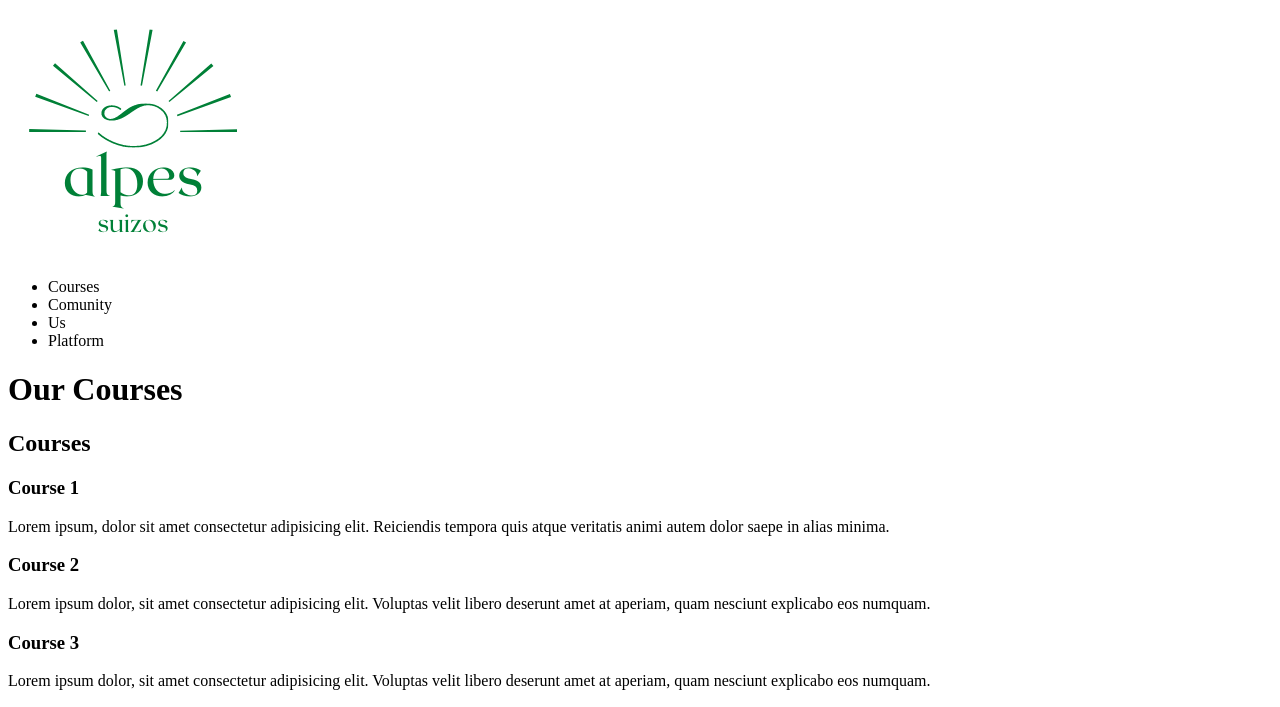
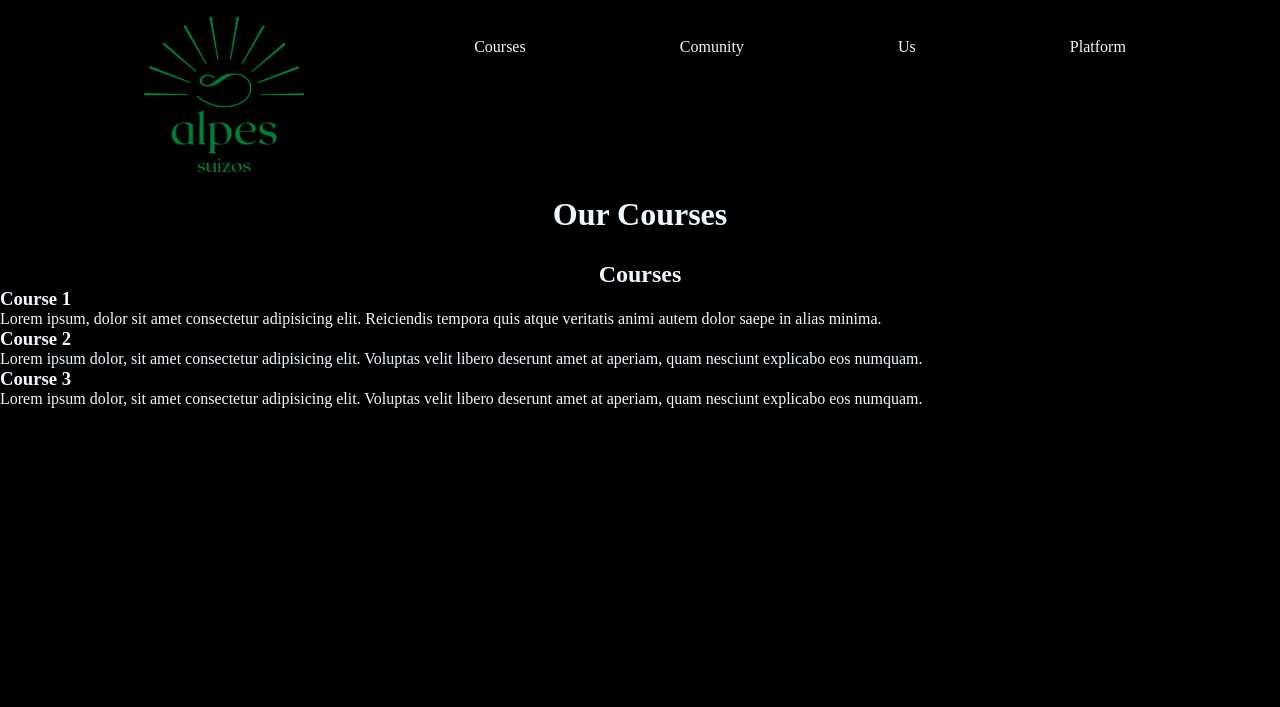
Before and after one commit to JUANDALNINO/WebDevelopment-CoderHouse-Lectures, a plain HTML site: page lecture07-Grids-vol2/grids-repaso/index.html in a window 1280 px wide. Shown: the top 707 px of the page. Drawn offline with Linux system fonts and the light colour scheme.

Commit message:
Finish the review lecture

```diff
--- a/lecture07-Grids-vol2/grids-repaso/index.html
+++ b/lecture07-Grids-vol2/grids-repaso/index.html
@@ -9,12 +9,12 @@
 </head>
 
 <body id="gridArea">
-    <header>
-        <nav>
-            <a href="./index.html">
-                <img src="./Logo hotel vector verde.png" alt="">
+    <header class="headerNav">
+        <nav class="nav">
+            <a class="logo" href="./index.html">
+                <img class="imgLogo" src="./Logo hotel vector verde.png" alt="">
             </a>
-            <ul>
+            <ul class="navLinks">
                 <li>Courses</li>
                 <li>Comunity</li>
                 <li>Us</li>
@@ -23,7 +23,7 @@
         </nav>
         <h1>Our Courses</h1>
     </header>
-    <section>
+    <section id="courses">
         <h2>Courses</h2>
         <article>
             <h3>Course 1</h3>
@@ -38,7 +38,7 @@
             <p>Lorem ipsum dolor, sit amet consectetur adipisicing elit. Voluptas velit libero deserunt amet at aperiam, quam nesciunt explicabo eos numquam.</p>
         </article>
     </section>
-    <section>
+    <section id="services">
         <h2>Services</h2>
         <ul>
             <li>Service 01</li>
--- a/lecture07-Grids-vol2/grids-repaso/styles.css
+++ b/lecture07-Grids-vol2/grids-repaso/styles.css
@@ -0,0 +1,93 @@
+* {
+    margin: 0;
+    padding: 0;
+    box-sizing: border-box;
+    text-decoration: none;
+    list-style: none;
+}
+
+h1, h2 {
+    text-align: center;
+}
+
+body {
+    color: aliceblue;
+    background-color: black;
+    font-size: rem;
+}
+
+#gridArea {
+    display: grid;
+    grid-template-areas:
+    "headerNav"
+    "courses"
+    "services"
+    "footerSocial"
+    ;
+    grid-template-columns: 100%;
+    grid-template-rows: 1fr 2fr 2fr 1fr;
+    row-gap: 2%;
+}
+
+.headerNav {
+    grid-area: headerNav;
+}
+
+#courses {
+    grid-area: courses;
+}
+
+#services {
+    grid-area: services;
+}
+
+footer {
+    grid-area: footerSocial;
+}
+
+/*  Nav */
+.nav {
+    display: flex;
+    width: 100%;
+}
+
+.logo {
+    width: 20%;
+    margin-left: 10%;
+}
+
+.imgLogo {
+    width: 100%;
+}
+
+.navLinks {
+    display: flex;
+    width: 100%;
+    justify-content: space-evenly;
+    margin-top: 3%;
+}
+
+/* Media Queries */
+/* Phone */
+@media only screen and (max-width: 480px) {
+    body {
+        background-color: tomato;
+    }
+
+    .nav {
+        flex-direction: column;
+    }
+
+    .navLinks {
+        flex-direction: column;
+    }
+}
+
+/* Tablet */
+@media only screen and (min-width: 481px) and (max-width: 1023px){
+    body {
+        background-color: aqua;
+    }
+}
+
+/* Desktop *
```
